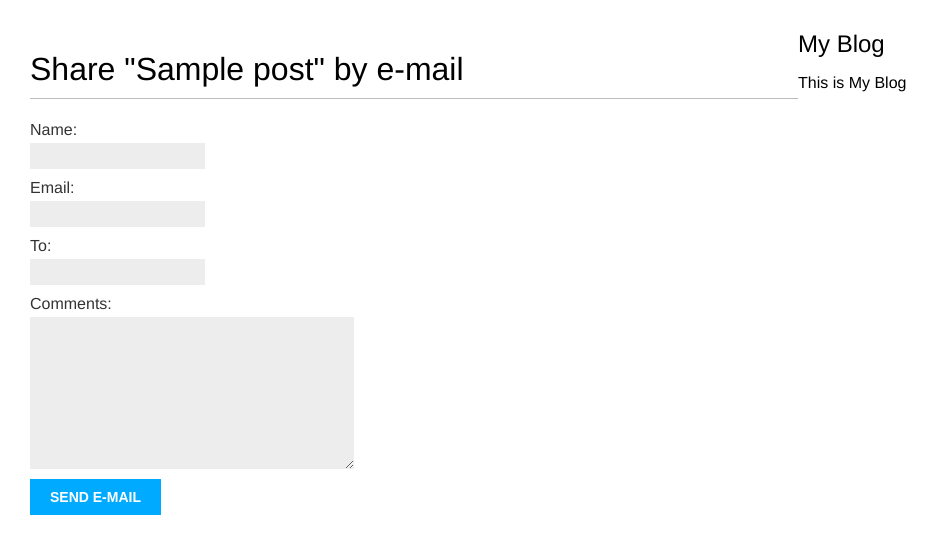
After one commit to Alfareiza/blog, a Django app: page /1/share/ in a window 1280 px wide. The commit adds this page. Shown: the top 554 px of the page, without its empty margins (0-939 px from the left). Run offline with Django 3.2, Linux system fonts and the light colour scheme; tables that the repository leaves empty hold one stand-in row (values such as "Sample post").

Commit message:
Compartilhamento de post by e-mail
exemplo de .env

Variáveis de ambiente para configuração de e-mail

view para compartilhar post

url para compartilhar post

formulário para compartilhamento de post

html que renderiza o formulário para compartilhar post

Adicionado link para compartilhamento de post

```diff
--- /dev/null
+++ b/mysite/blog/forms.py
@@ -0,0 +1,9 @@
+from django import forms
+
+
+class EmailPostForm(forms.Form):
+    name = forms.CharField(max_length=25)  # <input type="text">
+    email = forms.EmailField()
+    to = forms.EmailField()
+    comments = forms.CharField(required=False,
+                               widget=forms.Textarea)
--- a/mysite/blog/templates/blog/post/detail.html
+++ b/mysite/blog/templates/blog/post/detail.html
@@ -8,4 +8,9 @@
     Published {{ post.publish }} by {{ post.author }}
 </p>
 {{ post.body|linebreaks }}
+<p>
+    <a href="{% url 'blog:post_share' post.id %}">
+        Share this post
+    </a>
+</p>
 {% endblock %}
--- /dev/null
+++ b/mysite/blog/templates/blog/post/share.html
@@ -0,0 +1,19 @@
+{% extends "blog/base.html" %}
+
+{% block title %}Share a Post{% endblock %}
+
+{% block content %}
+    {% if sent %}
+        <h1>E-mail successfully sent</h1>
+        <p>
+            "{{ post.title }}" was successfully sent to {{ form.cleaned_data.to}}.
+        </p>
+    {% else %}
+        <h1>Share "{{ post.title }}" by e-mail</h1>
+        <form method="post">
+            {{ form.as_p }}
+            {% csrf_token %}
+            <input type="submit" value="Send e-mail">
+        </form>
+    {% endif %}
+{% endblock %}
--- a/mysite/blog/urls.py
+++ b/mysite/blog/urls.py
@@ -7,5 +7,6 @@ app_name = 'blog'
 urlpatterns = [
     # path('', views.post_list, name='post_list'),
     path('', views.PostListView.as_view(), name='post_list'),
-    path('<int:year>/<int:month>/<int:day>/<slug:post>/', views.post_detail, name='post_detail')
+    path('<int:year>/<int:month>/<int:day>/<slug:post>/', views.post_detail, name='post_detail'),
+    path('<int:post_id>/share/', views.post_share, name='post_share')
 ]
--- a/mysite/blog/views.py
+++ b/mysite/blog/views.py
@@ -1,7 +1,9 @@
+from django.core.mail import send_mail
 from django.core.paginator import Paginator, PageNotAnInteger, EmptyPage
 from django.shortcuts import render, get_object_or_404
 from django.views.generic import ListView
 
+from mysite.blog.forms import EmailPostForm
 from mysite.blog.models import Post
 
 
@@ -34,3 +36,22 @@ def post_detail(request, year, month, day, post):
                              publish__month=month,
                              publish__day=day)
     return render(request, 'blog/post/detail.html', {'post': post})
+
+
+def post_share(request, post_id):
+    # Obtém a postagem com base no id
+    post = get_object_or_404(Post, id=post_id, status='published')
+    sent = False
+
+    if request.method == 'POST':
+        form = EmailPostForm(request.POST)
+        if form.is_valid():
+            cd = form.cleaned_data  # cd recebe um dict com os valores obtidos
+            post_url = request.build_absolute_uri(post.get_absolute_url())
+            subject = f"{cd['name']} te recomenda ler {post.title}"
+            message = f"Te recomendo que leia o post \'{post.title}\' em {post_url}\n\nComentários de {cd['name']}: {cd['comments']}"
+            send_mail(subject, message, 'alfareiza@gmail.com', [cd['to']])
+            sent = True
+    else:
+        form = EmailPostForm()
+    return render(request, 'blog/post/share.html', {'post': post, 'form': form, 'sent': sent})
```
Also changed, not shown: mysite/settings.py (+13 -2 lines), 1 other file.
